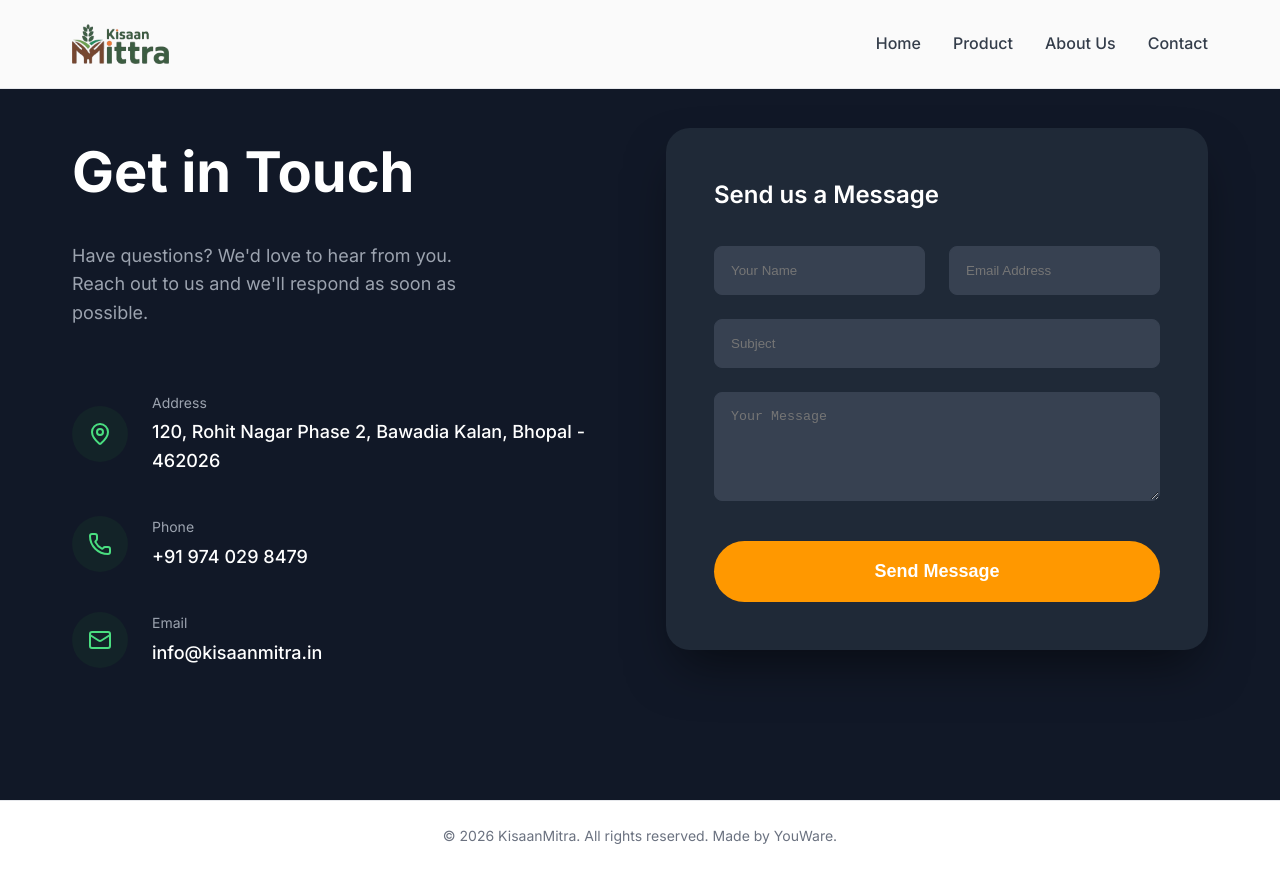
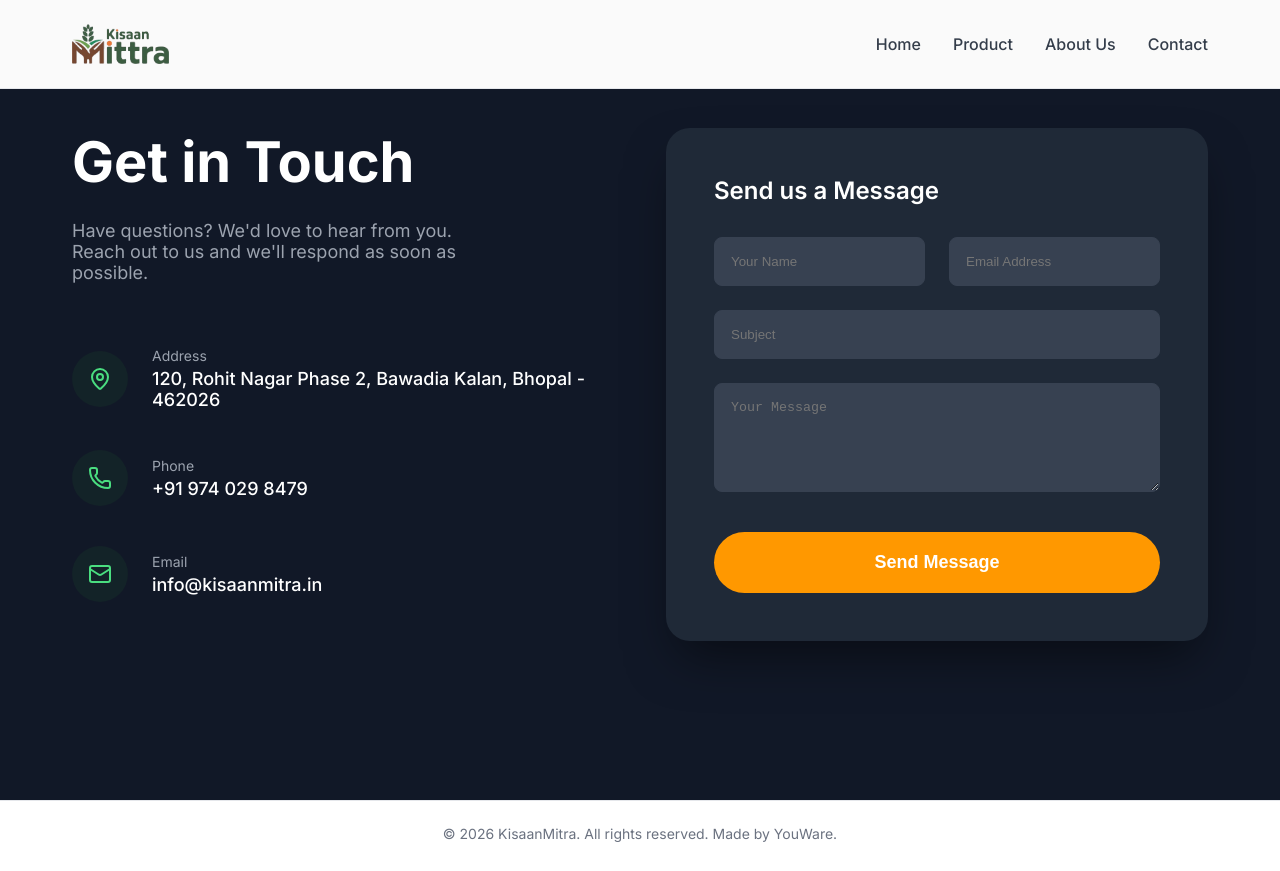
Before and after one commit to Prathvi321/KisanMitra, a React (Vite) app: page /contact in a window 1280 px wide. Built offline with nearby package versions, Linux system fonts and the light colour scheme.

Commit message:
Implement global IntersectionObserver fade-up scroll animations and proper router ScrollToTop handling

```diff
--- a/src/App.jsx
+++ b/src/App.jsx
@@ -1,5 +1,5 @@
-import React from 'react';
-import { BrowserRouter as Router, Routes, Route } from 'react-router-dom';
+import React, { useEffect } from 'react';
+import { BrowserRouter as Router, Routes, Route, useLocation } from 'react-router-dom';
 import Navbar from './components/Navbar';
 import Footer from './components/Footer';
 import Home from './pages/Home';
@@ -8,9 +8,42 @@ import About from './pages/About';
 import Product from './pages/Product';
 import './index.css';
 
+// Component to handle auto-scrolling to top on route change
+// and attaching IntersectionObserver for scroll animations
+function ScrollHandling() {
+  const { pathname } = useLocation();
+
+  useEffect(() => {
+    // 1. Fix the scroll for other pages (always open from top)
+    window.scrollTo(0, 0);
+  }, [pathname]);
+
+  useEffect(() => {
+    // 2. Add smooth animation while scrolling
+    const observer = new IntersectionObserver((entries) => {
+      entries.forEach(entry => {
+        if (entry.isIntersecting) {
+          entry.target.classList.add('visible');
+        }
+      });
+    }, { threshold: 0.1, rootMargin: "0px 0px -50px 0px" });
+
+    // Target all .container elements globally
+    const elements = document.querySelectorAll('.container');
+    elements.forEach(el => observer.observe(el));
+
+    return () => {
+      elements.forEach(el => observer.unobserve(el));
+    };
+  }, [pathname]);
+
+  return null;
+}
+
 function App() {
   return (
     <Router>
+      <ScrollHandling />
       <div className="app-container" style={{ display: 'flex', flexDirection: 'column', minHeight: '100vh' }}>
         <Navbar />
         <main style={{ flex: 1 }}>
--- a/src/index.css
+++ b/src/index.css
@@ -12,17 +12,37 @@
   --bg-gray: #f9fafb;
 }
 
+/* Base */
 * {
-  box-sizing: border-box;
   margin: 0;
   padding: 0;
+  box-sizing: border-box;
+}
+
+html {
+  scroll-behavior: smooth;
+  font-family: 'Inter', system-ui, -apple-system, sans-serif;
+  color: var(--text-dark);
 }
 
 body {
-  font-family: 'Inter', sans-serif;
-  color: var(--text-dark);
   background-color: var(--bg-light);
-  line-height: 1.6;
+  overflow-x: hidden;
+}
+
+/* Scroll Animation Classes */
+.container {
+  max-width: 1200px;
+  margin: 0 auto;
+  padding: 0 2rem;
+  opacity: 0;
+  transform: translateY(30px);
+  transition: opacity 0.8s ease-out, transform 0.8s ease-out;
+}
+
+.container.visible {
+  opacity: 1;
+  transform: translateY(0);
 }
 
 a {
--- a/src/pages/Product.jsx
+++ b/src/pages/Product.jsx
@@ -106,7 +106,7 @@ const Product = () => {
         <div className="container" style={{ marginBottom: '8rem' }}>
           <div style={{ textAlign: 'center', marginBottom: '4rem', maxWidth: '800px', margin: '0 auto 4rem auto' }}>
             <h3 style={{ fontSize: '2.5rem', fontWeight: '800', marginBottom: '1rem' }}>
-              <span style={{ color: 'var(--primary-green)' }}>Optimized For</span> Nighttime Operations
+              <span style={{ color: 'var(--primary-green)' }}>Optimized For</span> Night time Operations
             </h3>
             <p style={{ fontSize: '1.125rem', color: '#4b5563', lineHeight: '1.6' }}>
               Kisaan Mitra is designed with advanced features that ensure seamless operation both day and night, enhancing farming productivity and flexibility.
```
Lines whose indentation alone changed are shown as unchanged.
